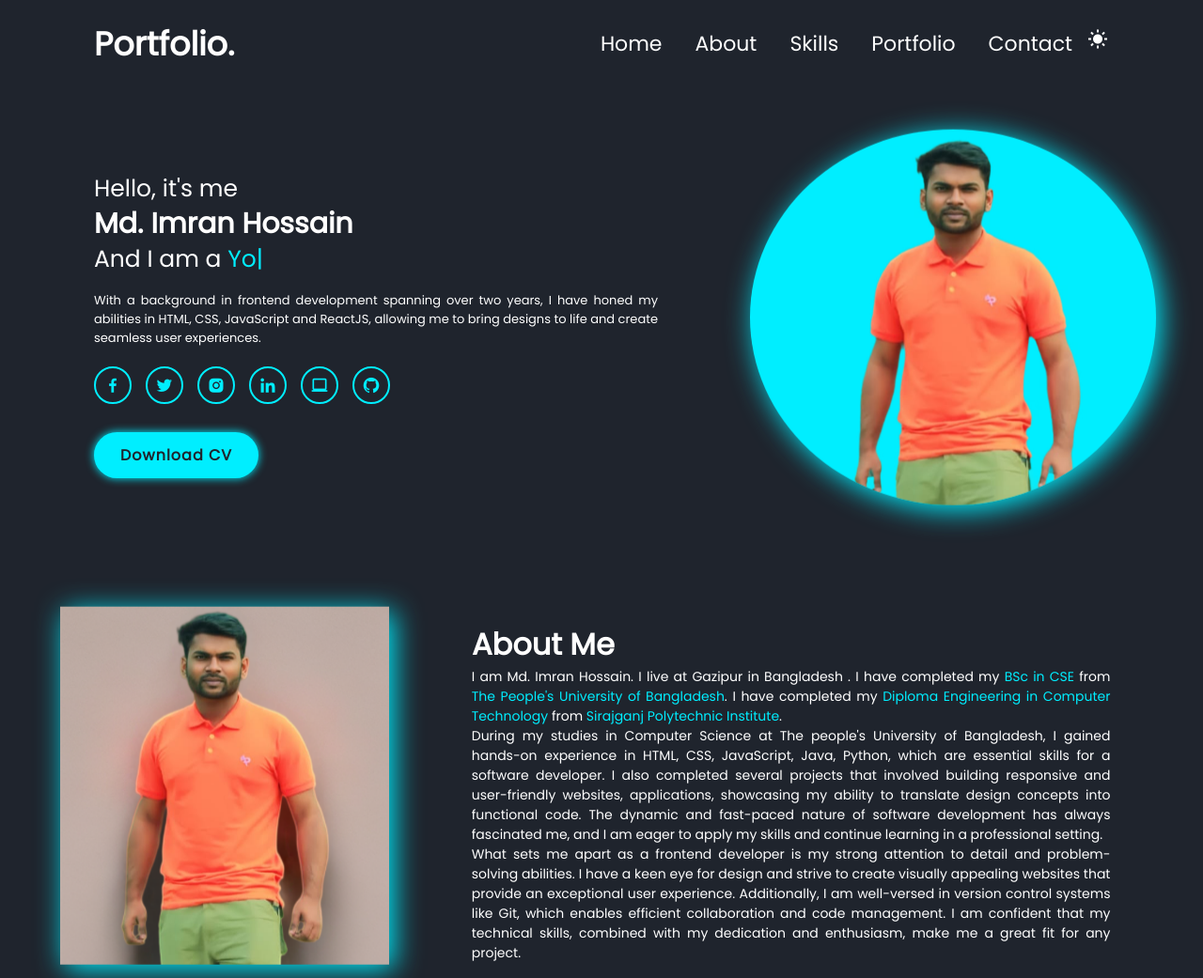
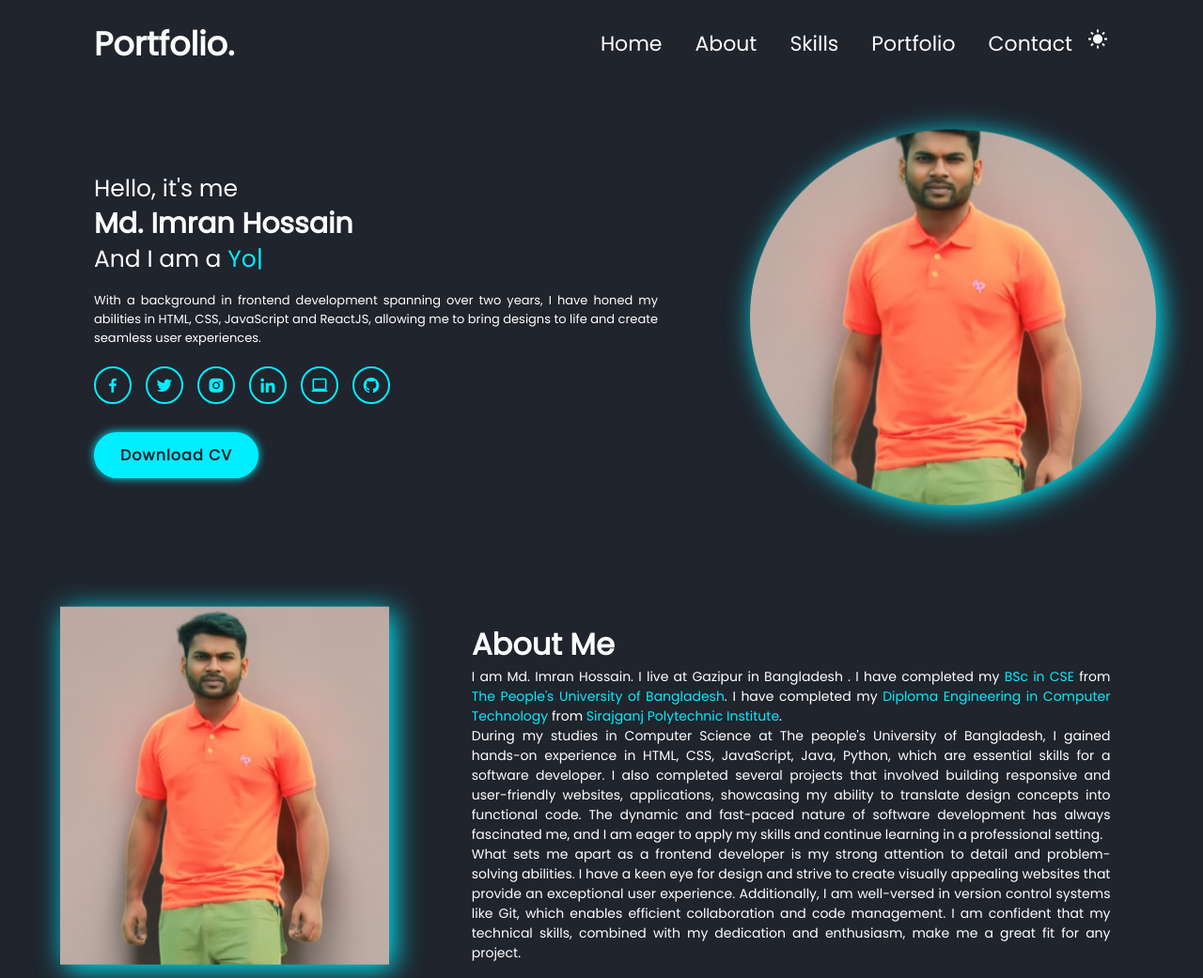
Before and after one commit to Mdimranhossain05/my_portfolio, a plain HTML site: page index.html in a window 1280 px wide. Shown: the top 1041 px of the page at 94% size. Drawn offline with nearby package versions, Linux system fonts and the light colour scheme.

Commit message:
final commit

```diff
--- a/index.html
+++ b/index.html
@@ -44,7 +44,7 @@
         </div>
 
         <div class="home-img">
-            <img src="./assets/home2.png" alt="">
+            <img src="./assets/home.png" alt="">
         </div>
 
     </section>
@@ -69,7 +69,7 @@ skills, combined with my dedication and enthusiasm, make me a great fit for any
         </div>
 
         <div class="about-img">
-            <img src="/assets/home.png" alt="" class="about-image-img">
+            <img src="./assets/home.png" alt="" class="about-image-img">
         </div>
     </section>
 
```
